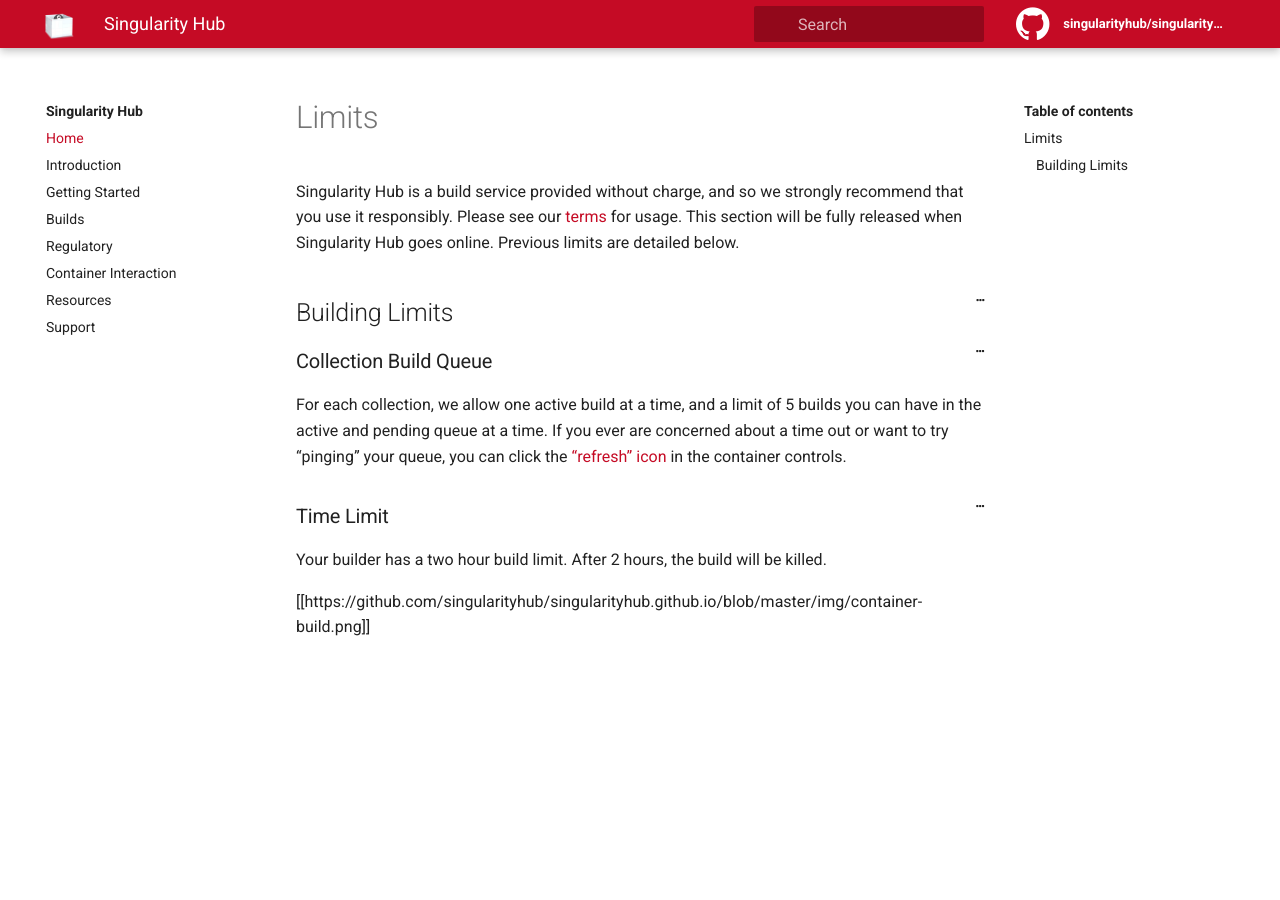
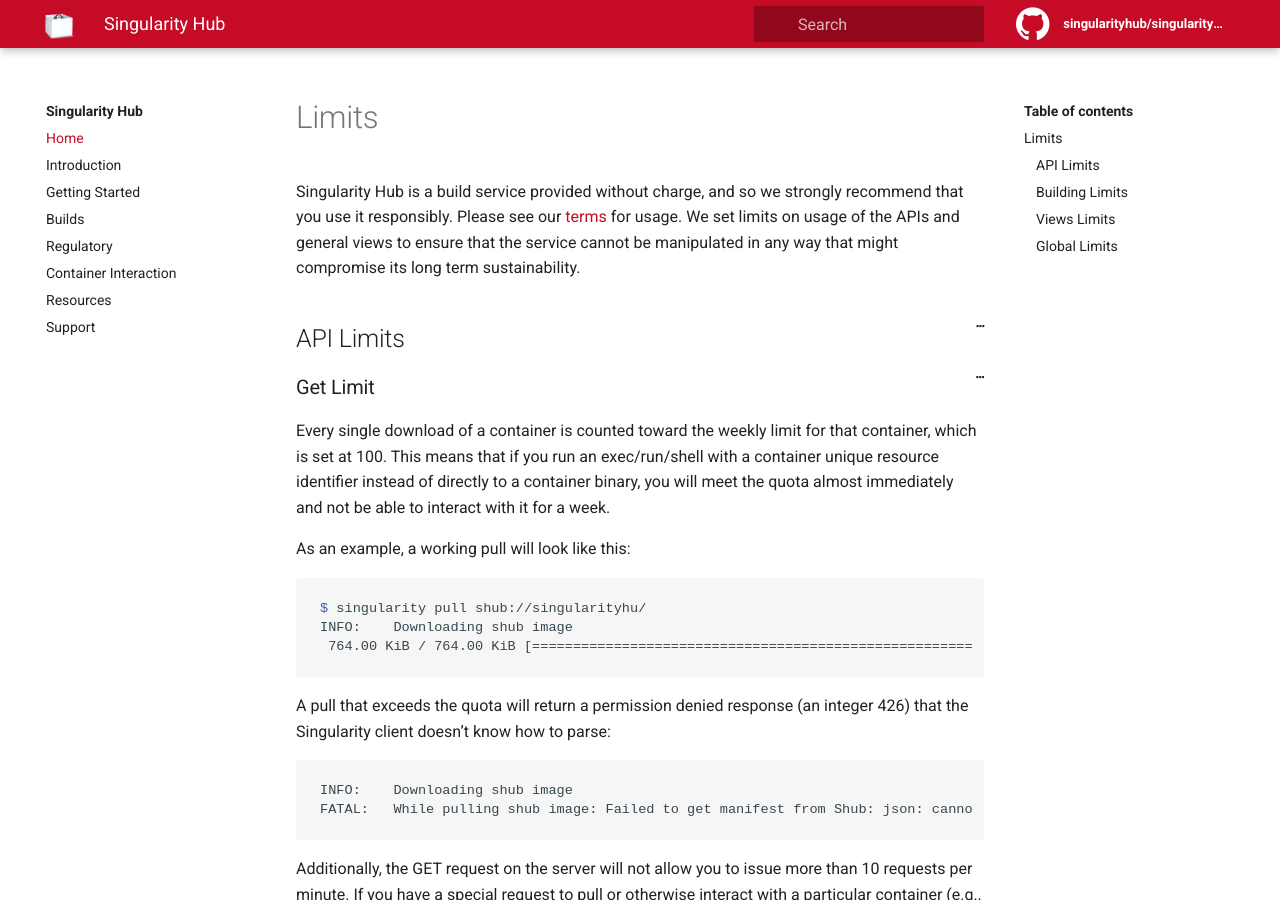
Before and after one commit to singularityhub/singularityhub-docs, a Jekyll site: the page built from _docs/regulatory/limits.md, in a window 1280 px wide and 900 px high. Built offline with Jekyll 4.4.1, drawn with Linux system fonts in a browser that asks for light colours; some of the changed text lies outside the part shown.

Commit message:
updating limits
Signed-off-by: Vanessa Sochat <vsochat@stanford.edu>

````diff
--- a/_docs/regulatory/limits.md
+++ b/_docs/regulatory/limits.md
@@ -6,16 +6,74 @@ toc: false
 
 # Limits
 
-Singularity Hub is a build service provided without charge, and so we strongly recommend that you use it responsibly. Please see our [terms](usage-agreement) for usage. This section will be fully released when Singularity Hub goes online. Previous limits are detailed below.
+Singularity Hub is a build service provided without charge, and so we strongly recommend that you use it responsibly. Please see our [terms](usage-agreement) for usage. We set limits
+on usage of the APIs and general views to ensure that the service cannot be manipulated
+in any way that might compromise its long term sustainability.
+
+## API Limits
+
+### Get Limit
+
+Every single download of a container is counted toward the weekly limit for that container,
+which is set at 100. This means that if you run an exec/run/shell with a container unique
+resource identifier instead of directly to a container binary, you will meet the quota
+almost immediately and not be able to interact with it for a week.
+
+As an example, a working pull will look like this:
+
+```bash
+$ singularity pull shub://singularityhu/
+INFO:    Downloading shub image
+ 764.00 KiB / 764.00 KiB [=============================================================================] 100.00% 3.10 MiB/s 0s
+```
+
+A pull that exceeds the quota will return a permission denied response (an integer 426)
+that the Singularity client doesn't know how to parse:
+
+```bash
+INFO:    Downloading shub image
+FATAL:   While pulling shub image: Failed to get manifest from Shub: json: cannot unmarshal number into Go value of type cliee
+```
+
+Additionally, the GET request on the server will not allow you to issue more
+than 10 requests per minute. If you have a special request to pull or otherwise
+interact with a particular container (e.g., you are giving a workshop with 300
+participants that need to pull in a single day) please
+contact @vsoch directly to ask for a special allowance.
 
 ## Building Limits
 
 ### Collection Build Queue
 
-For each collection, we allow one active build at a time, and a limit of 5 builds you can have in the active and pending queue at a time. If you ever are concerned about a time out or want to try "pinging" your queue, you can click the ["refresh" icon](https://upload.wikimedia.org/wikipedia/commons/thumb/9/9a/Refresh_font_awesome.svg/512px-Refresh_font_awesome.svg.png) in the container controls.
+For each collection, we allow one active build at a time, and a limit of **5** builds you can have in the active and pending queue at a time. If you ever are concerned about a time out or want to try "pinging" your queue, you can click the ["refresh" icon](https://upload.wikimedia.org/wikipedia/commons/thumb/9/9a/Refresh_font_awesome.svg/512px-Refresh_font_awesome.svg.png) in the container controls.
 
 ### Time Limit
 
 Your builder has a two hour build limit. After 2 hours, the build will be killed.
+If you use up disk space on your instance to deem in unable to commit to this time
+period, it will be automatically killed by Google at a 3 hour mark, with no log returned.
 
-[[https://github.com/singularityhub/singularityhub.github.io/blob/master/img/container-build.png]]
+### Container and Collection Limits
+You are allowed a maximum of 100 containers per collection, and 100 collections.
+
+## Views Limits
+
+All views are rate limited, with the quantity depending on the view, Specific values
+are included below:
+
+ - **Apps, Tags, and Labels**: 10/day
+ - **Home Page**: 100/day, 5/minute
+ - **Demos** (deprecated): 10/day
+ - **Single Collection view** 100/day
+ - **Other Collection views** (e.g., settings, change status): 25/day
+ - **Container views** 50/day
+ - **User profiles** 10/day
+ - **Trigger**: 10/day
+
+After these limits are exceeded, you will be blocked.
+
+## Global Limits
+
+If Singularity Hub, at any point during the month, exceeds its monthly allowance,
+all services will be shut off until the start of the next month. Given
+responsible usage, this should not be an issue.
````
